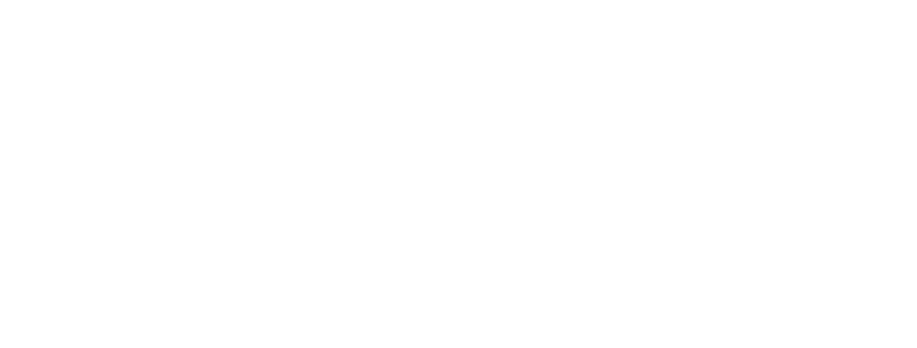
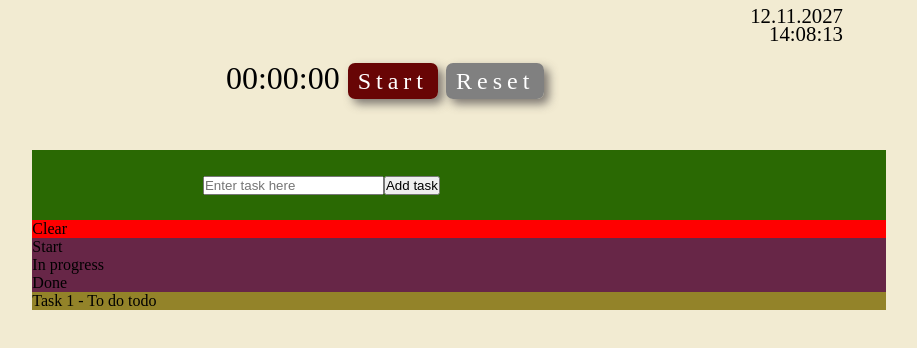
Before and after one commit to konsin1988/todo-drag-n-drop, a website: page index.html in a window 1280 px wide. Shown: the whole page, without its empty margins (181-1098 px from the left). Drawn offline with Linux system fonts and the light colour scheme.

Commit message:
First part

```diff
--- a/css/main.css
+++ b/css/main.css
@@ -1,6 +1,77 @@
 * {
-    margin: 0;
-    padding: 0;
-    box-sizing: border-box;
-    user-select: none;
+  margin: 0;
+  padding: 0;
+  box-sizing: border-box;
+  user-select: none;
+  outline: none;
 }
+body {
+  display: flex;
+  min-height: 100vh;
+  background: #f2ebd2;
+}
+aside {
+  flex: 2;
+}
+section {
+  flex: 8;
+  display: block;
+  height: 100%;
+}
+.dateTimeBx {
+  /* background: rgb(89, 5, 5); */
+  height: 50px;
+  position: relative;
+}
+#date {
+  position: absolute;
+  right: 5%;
+  top: 7%;
+  font-size: 1.3rem;
+}
+#time {
+  position: absolute;
+  right: 5%;
+  bottom: 9%;
+  font-size: 1.3rem;
+}
+.timerBx {
+  /* background: rgb(31, 13, 133); */
+  position: relative;
+  height: 100px;
+  font-size: 2rem;
+}
+.timerBx > div {
+  position: absolute;
+  right: 40%;
+  top: 10%;
+}
+.timerBx > div span.timerBtn {
+  font-size: 1.5rem;
+  padding: 5px 10px;
+  border-radius: 7px;
+  box-shadow: 5px 5px 10px #575353c0;
+  color: #fff;
+  letter-spacing: 5px;
+}
+#startBtn {
+  background-color: rgb(104, 5, 5);
+}
+#resetBtn {
+  background-color: grey;
+}
+.inputBx {
+  background: rgb(42, 105, 3);
+  position: relative;
+  display: block;
+  padding: 3% 20%;
+}
+.clearBx {
+  background: red;
+}
+.colHeaderBx {
+  background: rgb(103, 38, 71);
+}
+.tasksBx {
+  background: rgb(147, 131, 41);
+}
--- a/index.html
+++ b/index.html
@@ -1,15 +1,53 @@
 <!DOCTYPE html>
 <html lang="en">
-<head>
-    <meta charset="UTF-8">
-    <meta name="viewport" content="width=device-width, initial-scale=1.0">
-    <meta name="discription" content="content">
+  <head>
+    <meta charset="UTF-8" />
+    <meta name="viewport" content="width=device-width, initial-scale=1.0" />
+    <meta name="discription" content="content" />
     <title>To Do</title>
     <link rel="shortcut icon" type="image/x-icon" href="./img/favicon.ico" />
     <link rel="stylesheet" href="./css/main.css" />
     <script src="./js/main.js" defer></script>
-</head>
-<body>
-
-</body>
+  </head>
+  <body>
+    <aside></aside>
+    <section>
+      <div class="dateTimeBx">
+        <div id="date">12.11.2027</div>
+        <div id="time">14:08:13</div>
+      </div>
+      <div class="timerBx">
+        <div>
+          00:00:00
+          <span class="timerBtn" id="startBtn">Start</span>
+          <span class="timerBtn" id="resetBtn">Reset</span>
+        </div>
+      </div>
+      <div class="inputBx">
+        <input
+          id="inputTask"
+          type="text"
+          placeholder="Enter task here"
+        /><button type="submit" id="btnSubmit">Add task</button>
+      </div>
+      <div class="clearBx">
+        <div class="clearBtn">Clear</div>
+      </div>
+      <div class="colHeaderBx">
+        <div class="colHeader start">Start</div>
+        <div class="colHeader inProgress">In progress</div>
+        <div class="colHeader done">Done</div>
+      </div>
+      <div class="tasksBx">
+        <div class="placeholder">
+          <div class="task" draggable="true" data-index="0">
+            Task 1 - To do todo
+          </div>
+        </div>
+        <div class="placeholder"></div>
+        <div class="placeholder"></div>
+      </div>
+    </section>
+    <aside></aside>
+  </body>
 </html>
```
Also changed, not shown: 1 other file.
